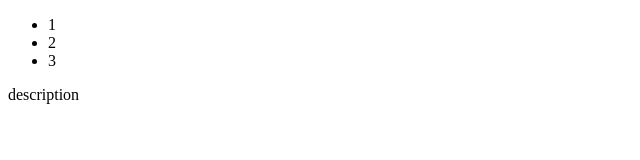
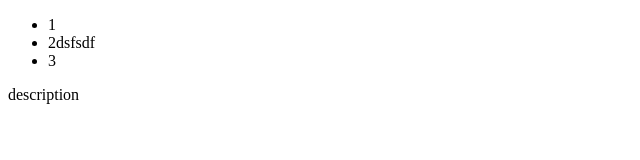
Before and after one commit to phantom0206/gitMain, a plain HTML site: page index.html in a window 1280 px wide. Shown: the full height of the page, 0-640 px from the left. Drawn offline with Linux system fonts and the light colour scheme.

Commit message:
Made some changes

```diff
--- a/index.html
+++ b/index.html
@@ -9,7 +9,7 @@
 <body>
 	<ul>
 		<li>1</li>
-		<li>2</li>
+		<li>2dsfsdf</li>
 		<li>3</li>
 	</ul>
 </body>
```
Also changed, not shown: README.md.
